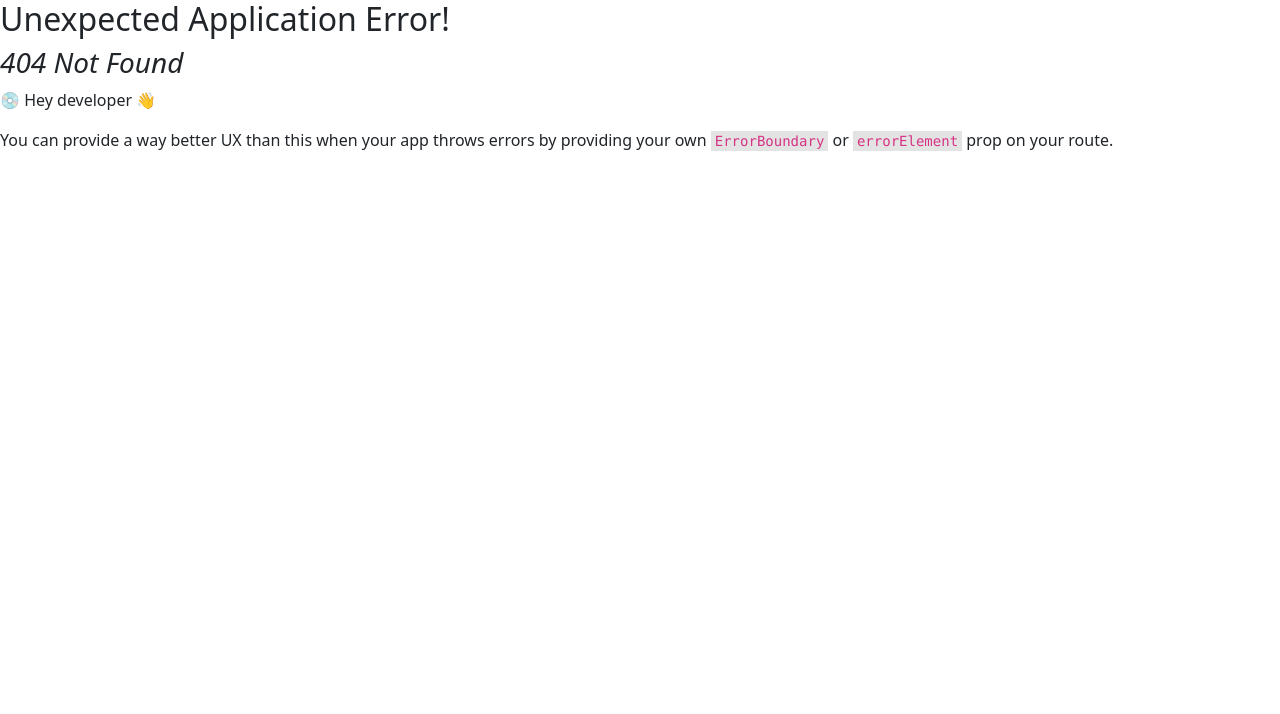
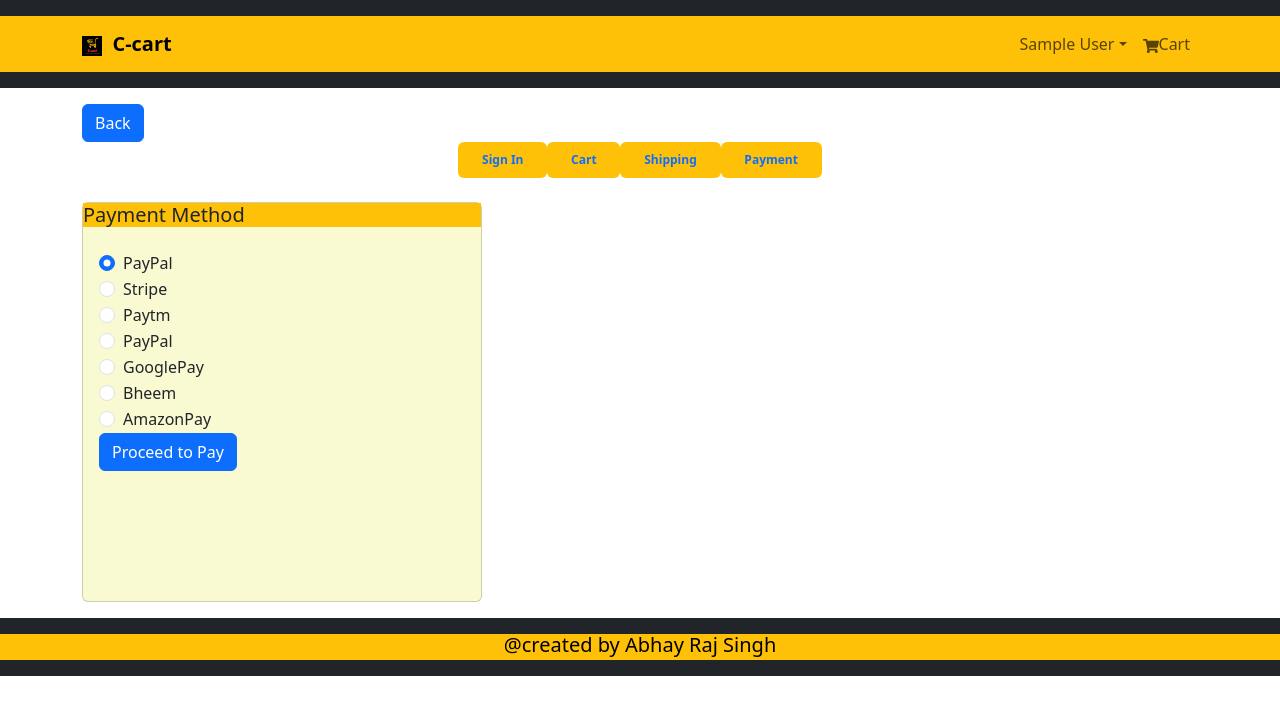
Before and after one commit to ABHAYRAJSINGHPAWAR1229/Project1C-cart, a React (Create React App) app in the folder frontend/: page /payment in a window 1280 px wide. Before the commit this address had no page. Shown: the top 714 px of the page. Built offline with nearby package versions, Linux system fonts and the light colour scheme; sample sign-in values are in the browser's storage.

Commit message:
creating shipping and payment gateway page

```diff
--- /dev/null
+++ b/frontend/src/Component/CheckOutSteps.js
@@ -0,0 +1,44 @@
+import React from 'react'
+import { Nav } from 'react-bootstrap'
+import { LinkContainer } from 'react-router-bootstrap'
+
+
+const CheckOutSteps = ({step1,step2,step3,step4}) => {
+  return (
+    <Nav className='justify-content-center mb-4'>
+      <Nav.Item className='badge text-bg-warning'>
+        {step1?(
+        <LinkContainer to='/users/login' className={step1 ? 'active' : ''}>
+        <Nav.Link>Sign In</Nav.Link>
+        </LinkContainer>
+        ):(<Nav.Link disabled>Sign In</Nav.Link>)}
+      </Nav.Item>
+
+      <Nav.Item className='badge text-bg-warning'>
+      {step2?(
+        <LinkContainer to='/cart' className={step2 ? 'active' : ''}>
+        <Nav.Link>Cart</Nav.Link>
+        </LinkContainer>
+        ):(<Nav.Link disabled>Cart</Nav.Link>)}
+      </Nav.Item>
+
+      <Nav.Item className='badge text-bg-warning'>
+        {step3?(
+        <LinkContainer to='/shipping' className={step3 ? 'active' : ''}>
+        <Nav.Link>Shipping</Nav.Link>
+        </LinkContainer>
+        ):(<Nav.Link disabled>Shipping</Nav.Link>)}
+        </Nav.Item>
+
+      <Nav.Item className='badge text-bg-warning'>
+        {step4?(
+        <LinkContainer to='/payment' className={step4 ? 'active' : ''}>
+        <Nav.Link>Payment</Nav.Link>
+        </LinkContainer>
+        ):(<Nav.Link disabled>Payment</Nav.Link>)}
+      </Nav.Item>
+    </Nav>
+  )
+}
+
+export default CheckOutSteps
--- a/frontend/src/Screen/CartScreen.js
+++ b/frontend/src/Screen/CartScreen.js
@@ -6,7 +6,7 @@ import { useDispatch,useSelector} from 'react-redux'
 import { FaTrash } from 'react-icons/fa'
 import {Table} from 'react-bootstrap'
 import { addToCart,removeCartItems } from '../slices/cartSlice'
-
+import CheckOutSteps from '../Component/CheckOutSteps'
 
 
 const CartScreen = () => {
@@ -33,6 +33,8 @@ const CartScreen = () => {
     <LinkContainer to='/'>
       <Button className='btn-block'>Back</Button>
     </LinkContainer>
+
+    <CheckOutSteps step1 step2/>
 
     <Row>
       <Col>
--- a/frontend/src/Screen/LoginScreen.js
+++ b/frontend/src/Screen/LoginScreen.js
@@ -8,6 +8,7 @@ import {useLoginMutation} from '../slices/userApiSlice'
 import {setCredentials} from '../slices/loginSlice'
 import {toast,ToastContainer} from 'react-toastify'
 import 'react-toastify/ReactToastify.min.css'
+import CheckOutSteps from '../Component/CheckOutSteps'
 
 const LoginScreen = () => {
   const [email, setEmail] = useState('')
@@ -56,6 +57,7 @@ const resetHandler=async(e)=>{
             </LinkContainer>
         </div>
        <ToastContainer/>
+       <CheckOutSteps step1/>
 
 
     <div className='d-flex justify-content-center top-50' >
--- /dev/null
+++ b/frontend/src/Screen/PaymentScreen.js
@@ -0,0 +1,73 @@
+import React,{useEffect, useState} from 'react'
+import { Form,Button,Col, Card } from 'react-bootstrap'
+import { LinkContainer } from 'react-router-bootstrap'
+import CheckOutSteps from '../Component/CheckOutSteps'
+import { useDispatch, useSelector} from 'react-redux'
+import { useLocation ,useNavigate} from 'react-router-dom'
+import { savePaymentMethod } from '../slices/cartSlice'
+
+const PaymentScreen = () => {
+    const [paymentMethod,setPaymentMethod] = useState('PayPal')
+    const dispatch=useDispatch();
+    const navigate=useNavigate();
+    const cart=useSelector((state)=>state.cart);
+    const {shippingAddress}=cart;
+    useEffect(()=>{
+        if(!shippingAddress){
+            navigate('/shipping')
+            }
+    },[shippingAddress,navigate])
+
+
+    const submitHandler=(e)=>{
+        e.preventDefault();
+        dispatch(savePaymentMethod(paymentMethod));
+       navigate("/placeOrder");
+
+    }
+  return (
+    <>
+    <LinkContainer to='/'>
+      <Button className='btn-block'>Back</Button>
+    </LinkContainer>
+
+
+    <CheckOutSteps step1 step2 step3 step4/>
+    <Card style={{width:'400px',height:'400px',backgroundColor:'lightgoldenrodyellow' }}>
+        <Card.Title className='bg-warning text-dark'>
+            Payment Method
+        </Card.Title>
+
+        <Card.Body>
+            <Form>
+            <Form.Check type='radio' label='PayPal' id='PayPal' name='paymentMethod' value='PayPal'
+                 checked onChange={(e)=>setPaymentMethod(e.target.value)}/>
+
+            <Form.Check type='radio' label='Stripe' id='Stripe' name='paymentMethod' value='Stripe'
+                 onChange={(e)=>setPaymentMethod(e.target.value)}/>
+
+            <Form.Check type='radio' label='Paytm' id='Paytm' name='paymentMethod' value='Paytm'
+                 onChange={(e)=>setPaymentMethod(e.target.value)}/>
+
+            <Form.Check type='radio' label='PayPal' id='PayPal' name='paymentMethod' value='PayPal'
+                 onChange={(e)=>setPaymentMethod(e.target.value)}/>
+
+            <Form.Check type='radio' label='GooglePay' id='GooglePay' name='paymentMethod' value='GooglePay'
+                 onChange={(e)=>setPaymentMethod(e.target.value)}/>
+
+            <Form.Check type='radio' label='Bheem' id='Bheem' name='paymentMethod' value='Bheem'
+                 onChange={(e)=>setPaymentMethod(e.target.value)}/>
+
+            <Form.Check type='radio' label='AmazonPay' id='AmazonPay' name='paymentMethod' value='AmazonPay'
+                 onChange={(e)=>setPaymentMethod(e.target.value)}/>
+
+            <Button  type='submit' id='btn' className='btn btn-primary' onClick={submitHandler} >Proceed to Pay</Button>
+            </Form>
+        </Card.Body>
+    </Card>
+
+    </>
+  )
+}
+
+export default PaymentScreen
--- /dev/null
+++ b/frontend/src/Screen/PlaceOrderScreen.js
@@ -0,0 +1,22 @@
+import React from 'react'
+import {Link,redirect,useLocation,useNavigate} from 'react-router-dom'
+import { Form,Button,Image } from 'react-bootstrap'
+import {useDispatch,useSelector} from 'react-redux'
+import Alerting from '../Component/Alerting'
+import Spinner from '../Component/Spinner'
+import { saveShippingAddress } from '../slices/cartSlice'
+import CheckOutSteps from '../Component/CheckOutSteps'
+
+
+const PlaceOrderScreen = () => {
+    // const dispatch = useDispatch()
+    // const navigate = useNavigate()
+    // const location = useLocation()
+    // const cart = useSelector(state => state.cart)
+    // const user=useSelector((state)=>state.login)
+  return (
+    <div>PlaceOrderScreen</div>
+  )
+}
+
+export default PlaceOrderScreen
--- a/frontend/src/Screen/ShippingScreen.js
+++ b/frontend/src/Screen/ShippingScreen.js
@@ -3,7 +3,8 @@ import {Form,Button, Card} from 'react-bootstrap'
 import { useDispatch,useSelector } from 'react-redux'
 import { useNavigate } from 'react-router-dom'
 import { saveShippingAddress } from '../slices/cartSlice'
-
+import CheckOutSteps from '../Component/CheckOutSteps'
+import { LinkContainer } from 'react-router-bootstrap'
 
 
 const ShippingScreen= () => {
@@ -28,6 +29,13 @@ const ShippingScreen= () => {
         }
 
 return(
+   <>
+    <LinkContainer to='/'>
+      <Button className='btn-block'>Back</Button>
+    </LinkContainer>
+
+
+    <CheckOutSteps step1 step2 step3/>
 
     <Card  className='bg-warning fs-5' >
         <Card.Title>
@@ -71,6 +79,7 @@ return(
         </Card.Body>
 
     </Card>
+    </>
   )
 }
 
--- a/frontend/src/index.js
+++ b/frontend/src/index.js
@@ -17,8 +17,10 @@ import CartScreen from './Screen/CartScreen';
 import LogoutScreen from './Screen/LogoutScreen'
 import RegistrationScreen from './Screen/RegistrationScreen';
 import ShippingScreen from './Screen/ShippingScreen';
+import PaymentScreen from './Screen/PaymentScreen';
 
 import PrivateRoute from './Component/PrivateRoute';
+import PlaceOrderScreen from './Screen/PlaceOrderScreen';
 
 const router=createBrowserRouter(
   createRoutesFromElements(
@@ -32,6 +34,8 @@ const router=createBrowserRouter(
 
        <Route path='' element={<PrivateRoute/>}>
        <Route path='/shipping' element={<ShippingScreen/>}/>
+       <Route path='/payment' element={<PaymentScreen/>}/>
+       <Route path='/placeOrder' element={<PlaceOrderScreen/>}/>
 
        </Route>
 
--- a/frontend/src/slices/cartSlice.js
+++ b/frontend/src/slices/cartSlice.js
@@ -70,7 +70,8 @@ const cartSlice=createSlice({
         localStorage.setItem("cart",JSON.stringify(state))
       },savePaymentMethod:(state,action)=>{
         state.paymentMethod=action.payload;
-        localStorage.setItem("cart",JSON.stringify(state));
+        // localStorage.setItem("cart",JSON.stringify(state));
+        return calculation(state);
       },
       clearCartItems:(state,action)=>{
         state.cartItems= [];
@@ -86,5 +87,5 @@ const cartSlice=createSlice({
 
 })
 
-export const {addToCart,removeCartItems,saveShippingAddress}=cartSlice.actions
+export const {addToCart,removeCartItems,saveShippingAddress,savePaymentMethod}=cartSlice.actions
 export default cartSlice.reducer
```
